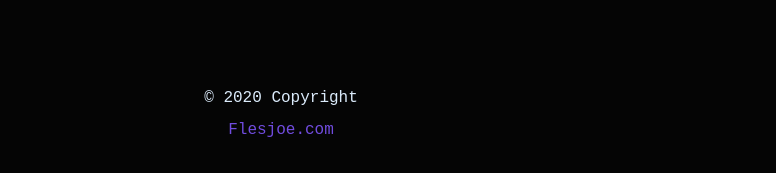
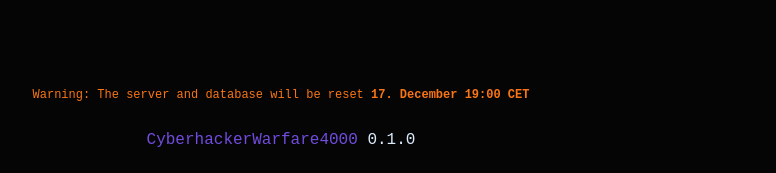
Before and after one commit to Ojself/cyberwarfare4k, a React (Create React App) app in the folder client/: page / in a window 1280 px wide. Shown: the part 1525-1698 px from the top of the page, without its empty margins (359-1135 px from the left). Built offline with nearby package versions, Linux system fonts and the light colour scheme; no server answers.

Commit message:
add database reset note

```diff
--- a/client/src/components/pages/header-footer/Footer.jsx
+++ b/client/src/components/pages/header-footer/Footer.jsx
@@ -3,11 +3,25 @@
 const Footer = () => {
   const currentYear = new Date(Date.now()).getFullYear();
   return (
-    <footer style={{alignSelf:"flex-end", bottom:"0"}} className="w-100 dark-light mt-5">
+    <footer
+      style={{ alignSelf: "flex-end", bottom: "0" }}
+      className="w-100 dark-light mt-5"
+    >
       <div className="text-center py-3">
-        © {currentYear} Copyright
+        <p className="text-warning" style={{ fontSize: "0.75rem" }}>
+          Warning: The server and database will be reset{" "}
+          <strong>17. December 19:00 CET </strong>
+        </p>
+        {/* © {currentYear} Copyright */}
         <div className="py-2">
-          <a target="_blank" rel="noopener noreferrer" href="http://flesjoe.com/">Flesjoe.com</a>
+          <a
+            target="_blank"
+            rel="noopener noreferrer"
+            href="https://github.com/Ojself/cyberwarfare4k"
+          >
+            CyberhackerWarfare4000
+          </a>{" "}
+          0.1.0
         </div>
       </div>
     </footer>
```
